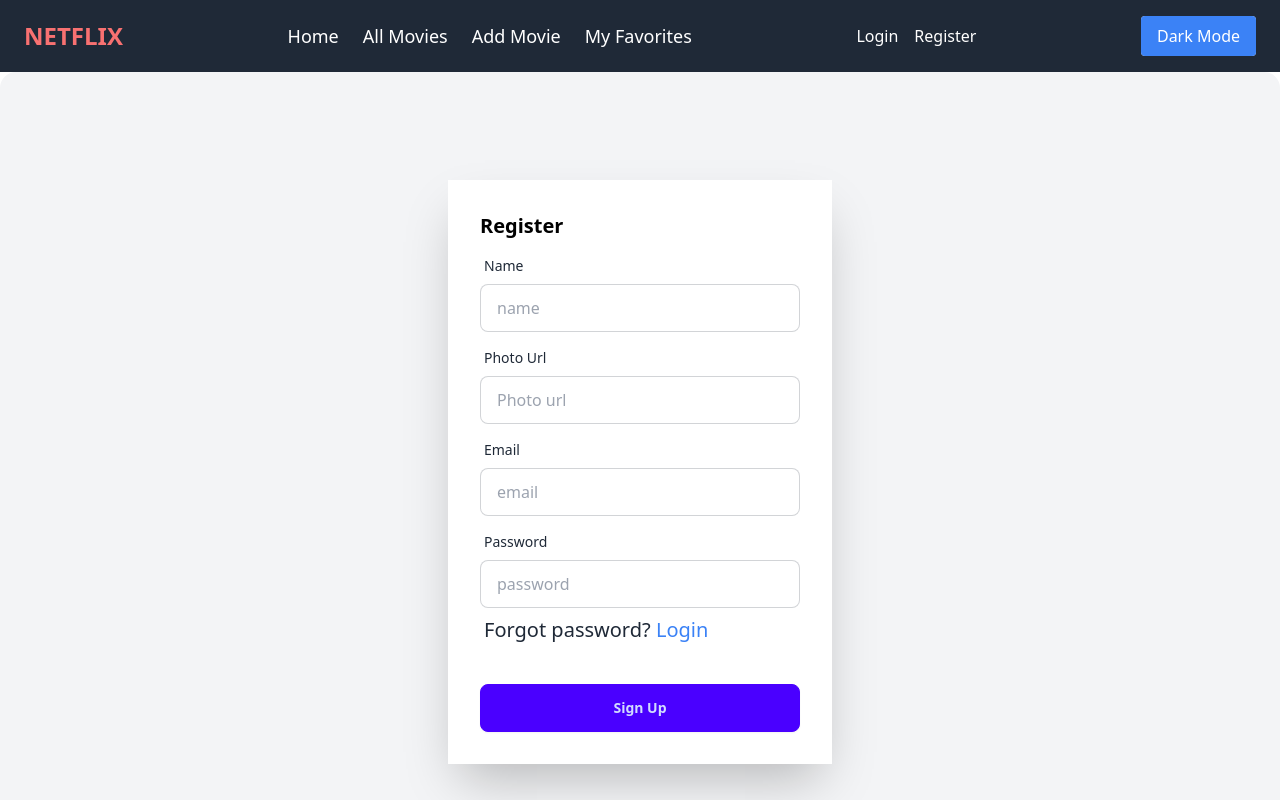
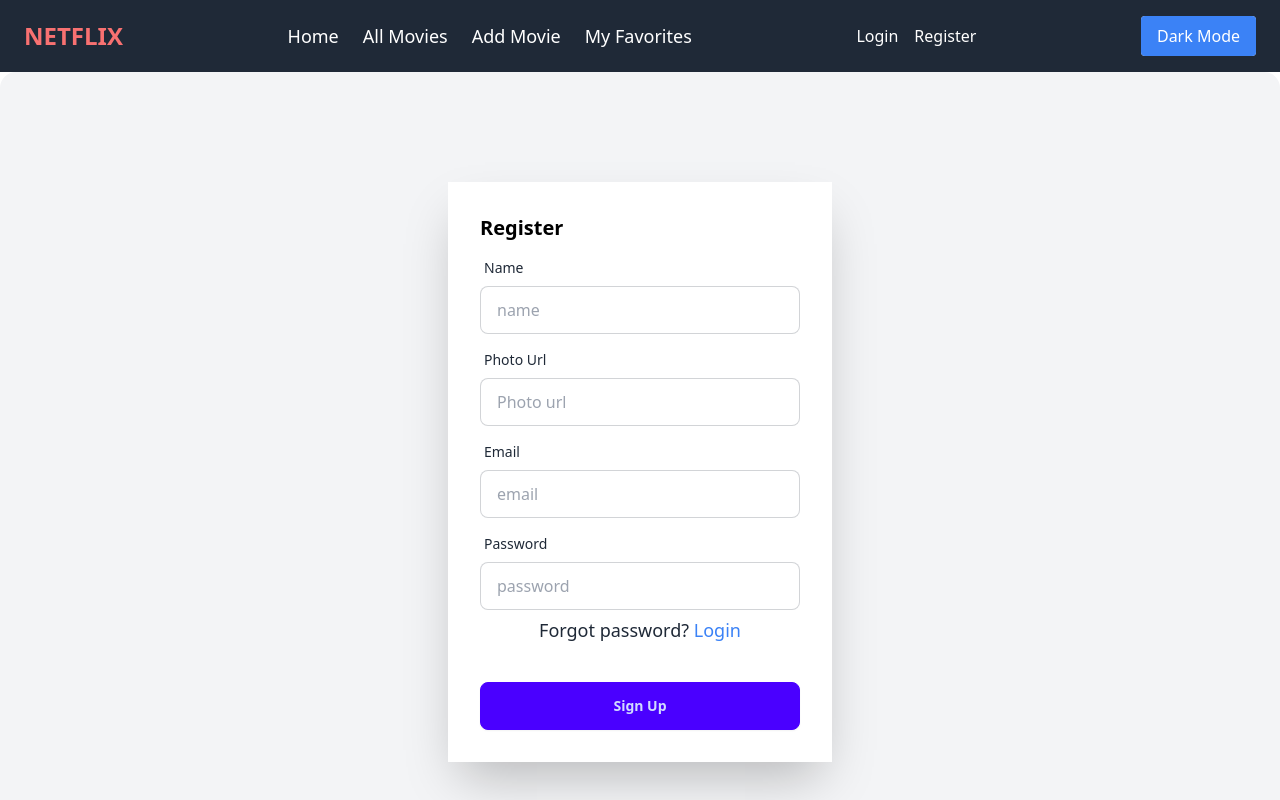
Before and after one commit to Auntim/assign-ment-10-client-side, a React (Vite) app: page /register in a window 1280 px wide. Shown: the top 800 px of the page. Built offline with nearby package versions, Linux system fonts and the light colour scheme; no server answers.

Commit message:
full complete README file

```diff
--- a/src/components/Favourite.jsx
+++ b/src/components/Favourite.jsx
@@ -1,3 +1,67 @@
+// import React, { useEffect, useState } from 'react';
+// import { Link } from 'react-router-dom';
+
+// function Favourite() {
+//     const [favorites, setFavorites] = useState([]);
+
+//     useEffect(() => {
+//         fetch('https://assignment-10-server-side-bice.vercel.app/favorites')
+//             .then((res) => res.json())
+//             .then((data) => setFavorites(data))
+//             .catch((err) => console.error(err));
+//     }, []);
+
+//     const handleRemoveFavorite = (id) => {
+//         console.log(id)
+//         fetch(`https://assignment-10-server-side-bice.vercel.app/favorites/${id}`, {
+//             method: 'DELETE',
+//         })
+//             .then((res) => res.json())
+//             .then((data) => {
+//                 if (data.deletedCount) {
+//                     setFavorites(favorites.filter((movie) => movie._id !== id));
+//                 }
+//             })
+//             .catch((err) => console.error(err));
+//     };
+
+//     return (
+//         <div className="container mx-auto p-6">
+//             <h1 className="text-3xl font-bold mb-6">Favorite Movies</h1>
+//             {favorites.length === 0 ? (
+//                 <p>You have no favorite movies yet.</p>
+//             ) : (
+//                 <div className="grid grid-cols-1 sm:grid-cols-2 lg:grid-cols-3 gap-4">
+//                     {favorites.map((movie) => (
+//                         <div key={movie._id} className="card bg-base-100 shadow-xl p-4">
+//                             <figure>
+//                                 <img src={movie.poster} alt={movie.title} className="rounded-lg" />
+//                             </figure>
+//                             <div className="card-body">
+//                                 <h2 className="card-title">{movie.title}</h2>
+//                                 <p><strong>Genre:</strong> {movie.genre}</p>
+//                                 <p><strong>Rating:</strong> {movie.rating}</p>
+//                                 <div className="card-actions mt-4">
+//                                     <button
+//                                         onClick={() => handleRemoveFavorite(movie._id)}
+//                                         className="btn bg-gray-900 text-white"
+//                                     >
+//                                         Remove
+//                                     </button>
+
+//                                 </div>
+//                             </div>
+//                         </div>
+//                     ))}
+//                 </div>
+//             )}
+//         </div>
+//     );
+// }
+
+// export default Favourite;
+
+
 import React, { useEffect, useState } from 'react';
 import { Link } from 'react-router-dom';
 
@@ -20,9 +84,10 @@ function Favourite() {
             .then((data) => {
                 if (data.deletedCount) {
                     setFavorites(favorites.filter((movie) => movie._id !== id));
+                    alert('Movie removed from favorites.');
                 }
             })
-            .catch((err) => console.error(err));
+            .catch((err) => console.error('Error removing favorite:', err));
     };
 
     return (
@@ -48,7 +113,6 @@ function Favourite() {
                                     >
                                         Remove
                                     </button>
-
                                 </div>
                             </div>
                         </div>
--- a/src/components/Registrar.jsx
+++ b/src/components/Registrar.jsx
@@ -63,8 +63,8 @@ function Registrar() {
                             <span className="label-text">Password</span>
                         </label>
                         <input type="password" placeholder="password" name="password" className="input input-bordered" required />
-                        <label className="label">
-                            <p href="#" className="label-text-alt text-xl link link-hover">Forgot password? <span><Link to="/login" className="text-blue-500 hover:underline">Login</Link></span></p>
+                        <label className=" flex justify-center items-center">
+                            <p href="#" className="text-center my-3 label-text-alt text-[18px] link link-hover">Forgot password? <span><Link to="/login" className="text-blue-500 hover:underline">Login</Link></span></p>
                         </label>
 
                     </div>
```
Also changed, not shown: 1 other file (tests, documents, lock files or other folders).
